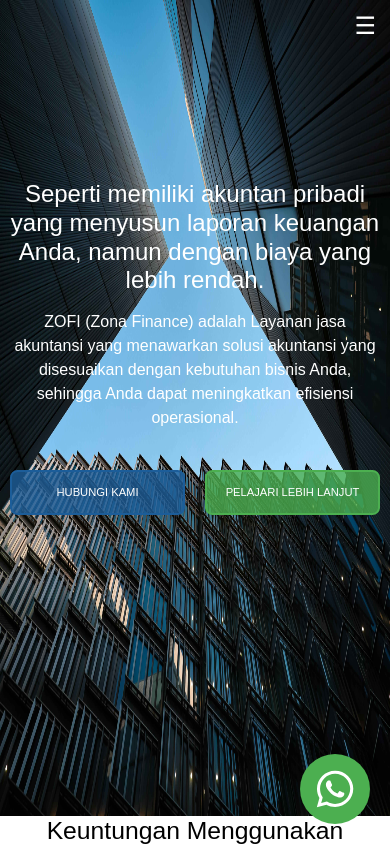
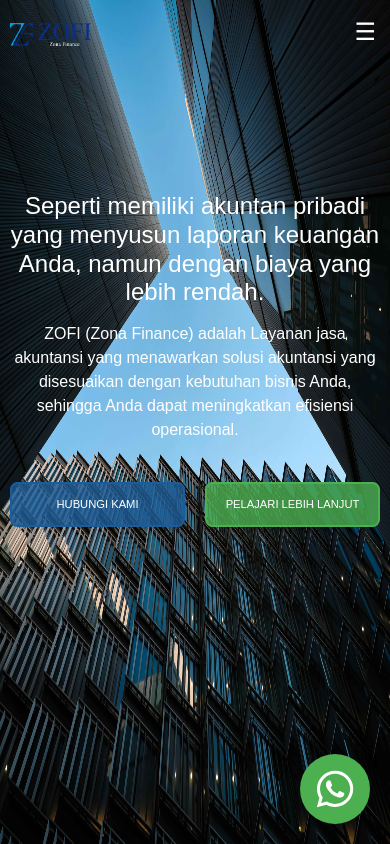
Before and after one commit to RaihanMalay21/web-haggie, a React (Create React App) app: page /Zofi/harga in a window 390 px wide. Both pictures are taken after a click on the link 49 px from the left and 34 px from the top of the page. Shown: the top 844 px of the page. Built offline with nearby package versions, Linux system fonts and the light colour scheme.

Commit message:
fineshed project

```diff
--- a/src/App.css
+++ b/src/App.css
@@ -227,7 +227,7 @@
 }
 
 .dropdown-menu-product li {
-  width: 100%;
+  width: 80%;
   padding: 10px;
   display: block;
 }
@@ -595,7 +595,7 @@
 @media (max-width: 700px) {
   .container-sectionTwo {
     margin: 0 0;
-    margin-top: -5rem;
+    padding-top: -5rem;
   }
 
   .container1-sectionTwo {
@@ -777,7 +777,7 @@
   .container-fill-sectionFour {
       flex-direction: column;
       align-items: center;
-      width: 100%;
+      width: 90%;
   }
 
   .report-list-sectionFour li {
--- a/src/Components/Navbar.js
+++ b/src/Components/Navbar.js
@@ -8,6 +8,7 @@ const Navbar = ({ sectionTwoRef }) => {
     const [isMenuProduct, setIsMenuProduct] = useState(false);
     const [isMenuResource, setIsMenuResource] = useState(false);
     const [ isScrolled, setIsScrolled ] = useState(false);
+    const [ logo, setLogo ] = useState();
     const location = useLocation();
     const navigate = useNavigate();
 
@@ -54,7 +55,7 @@ const Navbar = ({ sectionTwoRef }) => {
         return () => {
             window.removeEventListener('scroll', handleScroll);
         };
-    }, []);
+    }, [isScrolled]);
 
     useEffect(() => {
         const currentLocation = location.pathname;
@@ -70,7 +71,7 @@ const Navbar = ({ sectionTwoRef }) => {
             <nav className={isScrolled ? 'navbar-scrolled' : 'navbar'}>
                 <div className="fiil-navbar">
                     <div className="navbar-logo">
-                        <a style={{ color: "#1c5d99", fontSize: "2rem", width: "100%"}} onClick={() => HandleNavigate('/Zofi')}>{ isScrolled ? <img src={require("../images/Logo_ZF_2.png")}/> : null}</a>
+                        <a style={{ color: "#1c5d99", fontSize: "2rem", width: "100%"}} onClick={() => HandleNavigate('/Zofi')}>{ isScrolled ? <img src={require("../images/Logo_ZF_2.png")}/> : <img src={require("../images/main-logo-zofi.png")}/>}</a>
                     </div>
                     <div className={ isScrolled ? `navbar-menu ${isMenuOpen ? 'open' : ''}` : `navbar-menu ${isMenuOpen ? 'notScrolled': ''}`}>
                         <ul>
```
Also changed, not shown: src/images/main-logo-zofi.png (added).
